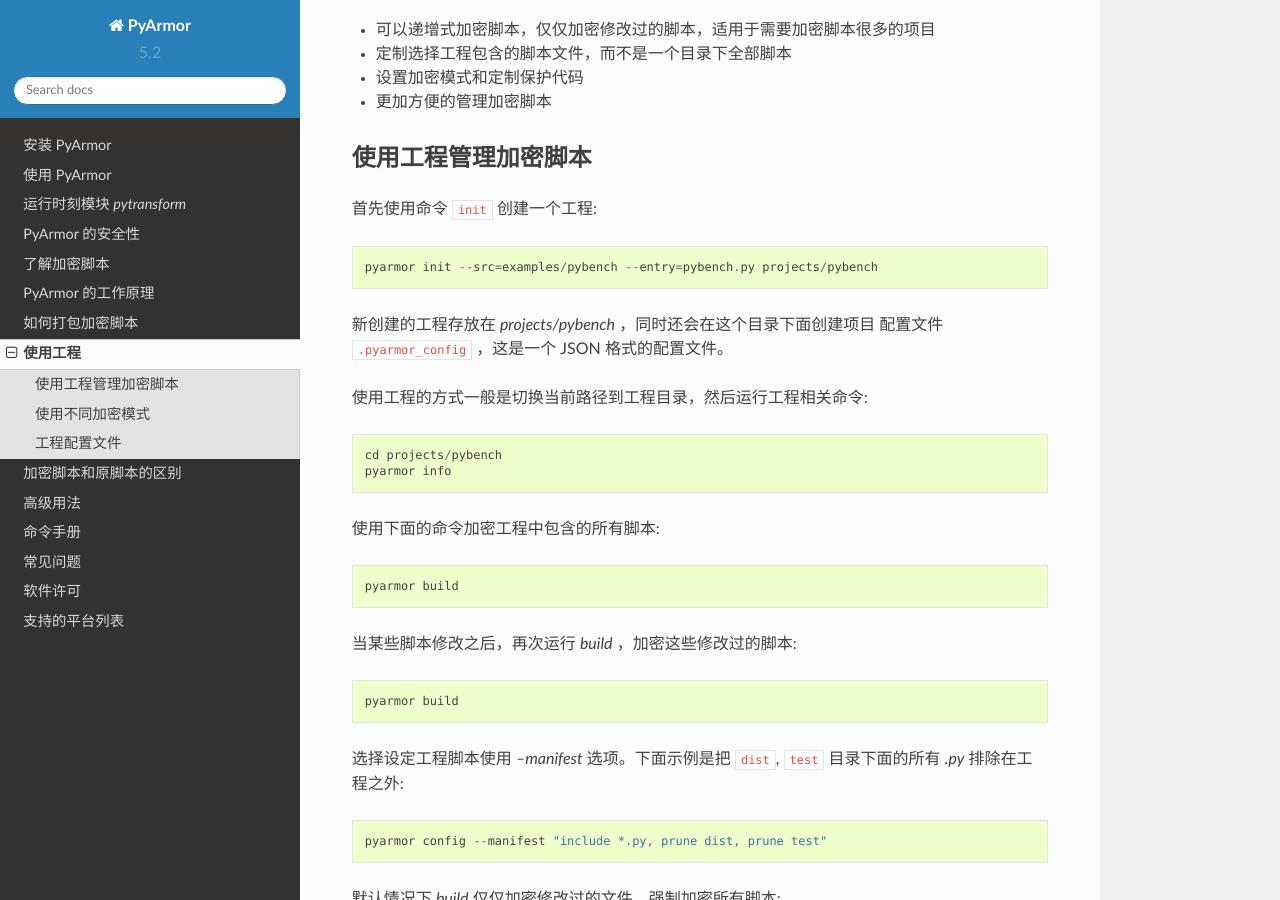
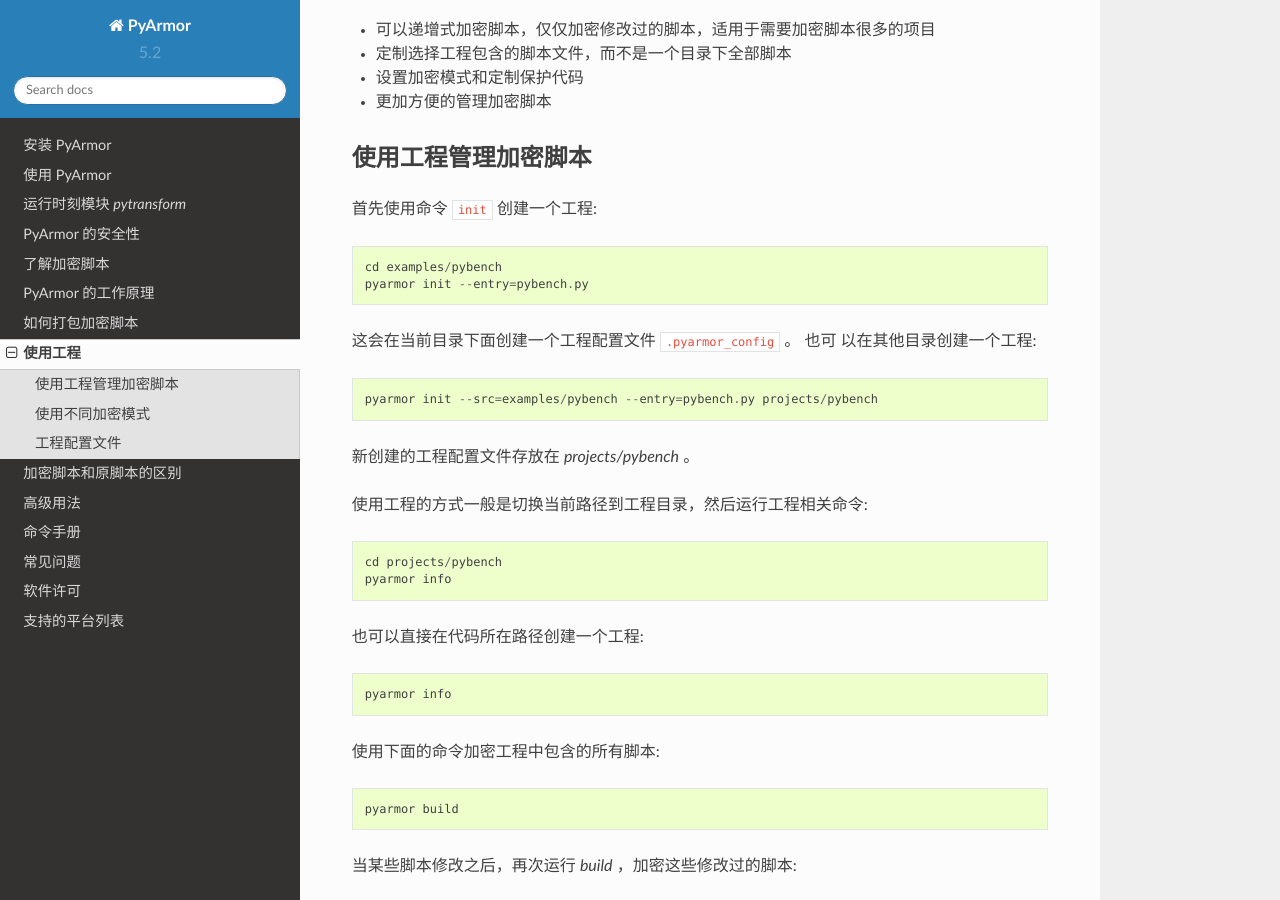
Before and after one commit to dashingsoft/pyarmor-docs-zh, a Sphinx documentation site: the page built from docs/project.rst, in a window 1280 px wide and 900 px high, scrolled down 246 px. Built offline with Sphinx 7.4.7 and the Read the Docs theme 2.0.0, drawn with Linux system fonts in a browser that asks for light colours.

Commit message:
Refine project init

```diff
--- a/docs/project.rst
+++ b/docs/project.rst
@@ -17,14 +17,23 @@
 
 首先使用命令 ``init`` 创建一个工程::
 
+    cd examples/pybench
+    pyarmor init --entry=pybench.py
+
+这会在当前目录下面创建一个工程配置文件 :file:`.pyarmor_config` 。 也可
+以在其他目录创建一个工程::
+
     pyarmor init --src=examples/pybench --entry=pybench.py projects/pybench
 
-新创建的工程存放在 `projects/pybench` ，同时还会在这个目录下面创建项目
-配置文件 :file:`.pyarmor_config` ，这是一个 JSON 格式的配置文件。
+新创建的工程配置文件存放在 `projects/pybench` 。
 
 使用工程的方式一般是切换当前路径到工程目录，然后运行工程相关命令::
 
     cd projects/pybench
+    pyarmor info
+
+也可以直接在代码所在路径创建一个工程::
+
     pyarmor info
 
 使用下面的命令加密工程中包含的所有脚本::
```
